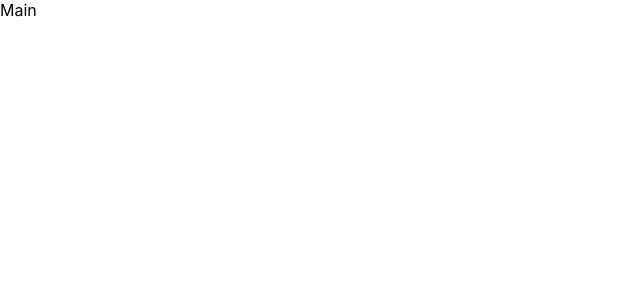
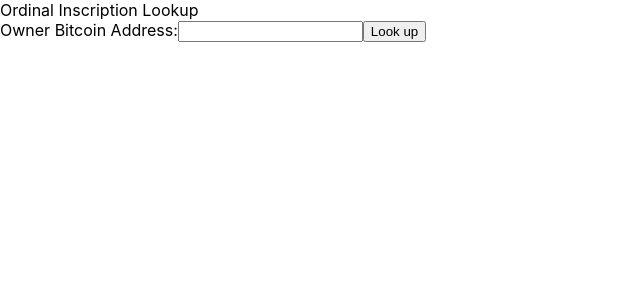
Before and after one commit to lysoff/xverse-app-test, a React (Create React App) app: page / in a window 1280 px wide. Shown: the top 300 px of the page, without its empty margins (0-640 px from the left). Built offline with nearby package versions, Linux system fonts and the light colour scheme.

Commit message:
InscriptionList initial

```diff
--- a/src/App.tsx
+++ b/src/App.tsx
@@ -13,7 +13,11 @@ const router = createBrowserRouter([
     element: <Main />,
   },
   {
-    path: "/:ordinalId",
+    path: "/:address",
+    element: <Main />,
+  },
+  {
+    path: "/:address/:ordinalId",
     element: <Details />,
   },
 ]);
--- /dev/null
+++ b/src/InscriptionList.tsx
@@ -0,0 +1,39 @@
+import React, { useState } from "react";
+import { useWalletOrdinals } from "./api/api";
+import { Link } from "react-router-dom";
+
+interface InscriptionListProps {
+  walletAddress: string;
+}
+
+export default function InscriptionList({
+  walletAddress,
+}: InscriptionListProps) {
+  const [offset, setOffset] = useState(0);
+  const { data } = useWalletOrdinals(walletAddress);
+
+  if (!data) {
+    return null;
+  }
+
+  console.log({ data });
+
+  return (
+    <div>
+      <div>Results</div>
+      <div>
+        {data.results.map(({ inscriptions }) => {
+          const inscriptionId = inscriptions[0].id;
+
+          return (
+            <div key={inscriptionId}>
+              <Link to={`${walletAddress}/${inscriptionId}`}>
+                Inscription {inscriptionId}
+              </Link>
+            </div>
+          );
+        })}
+      </div>
+    </div>
+  );
+}
--- a/src/Main.tsx
+++ b/src/Main.tsx
@@ -1,5 +1,26 @@
-import React from "react";
+import React, { ChangeEvent, useState } from "react";
+import InscriptionList from "./InscriptionList";
 
 export default function Main() {
-  return <div>Main</div>;
+  const [walletAddress, setWalletAddress] = useState("");
+  const [form, setForm] = useState({ address: "" });
+  const handleChange = (e: ChangeEvent<HTMLInputElement>) => {
+    setForm({ address: e.target.value });
+  };
+
+  const handleLookUp = () => {
+    setWalletAddress(form.address);
+  };
+
+  return (
+    <div>
+      <div>Ordinal Inscription Lookup</div>
+      <div>
+        <label>Owner Bitcoin Address:</label>
+        <input value={form.address} onChange={handleChange} />
+        <button onClick={handleLookUp}>Look up</button>
+      </div>
+      {walletAddress && <InscriptionList walletAddress={walletAddress} />}
+    </div>
+  );
 }
--- a/src/api/api.ts
+++ b/src/api/api.ts
@@ -62,7 +62,7 @@ const fetchWalletOrdinals = async (walletAddress: string, offset: number) => {
 };
 
 export const useWalletOrdinals = (walletAddress: string, offset: number = 0) =>
-  useQuery({
+  useQuery<WalletOrdinalsResponse>({
     queryKey: ["wallet", { walletAddress, offset }],
     queryFn: () => fetchWalletOrdinals(walletAddress, offset),
   });
```
